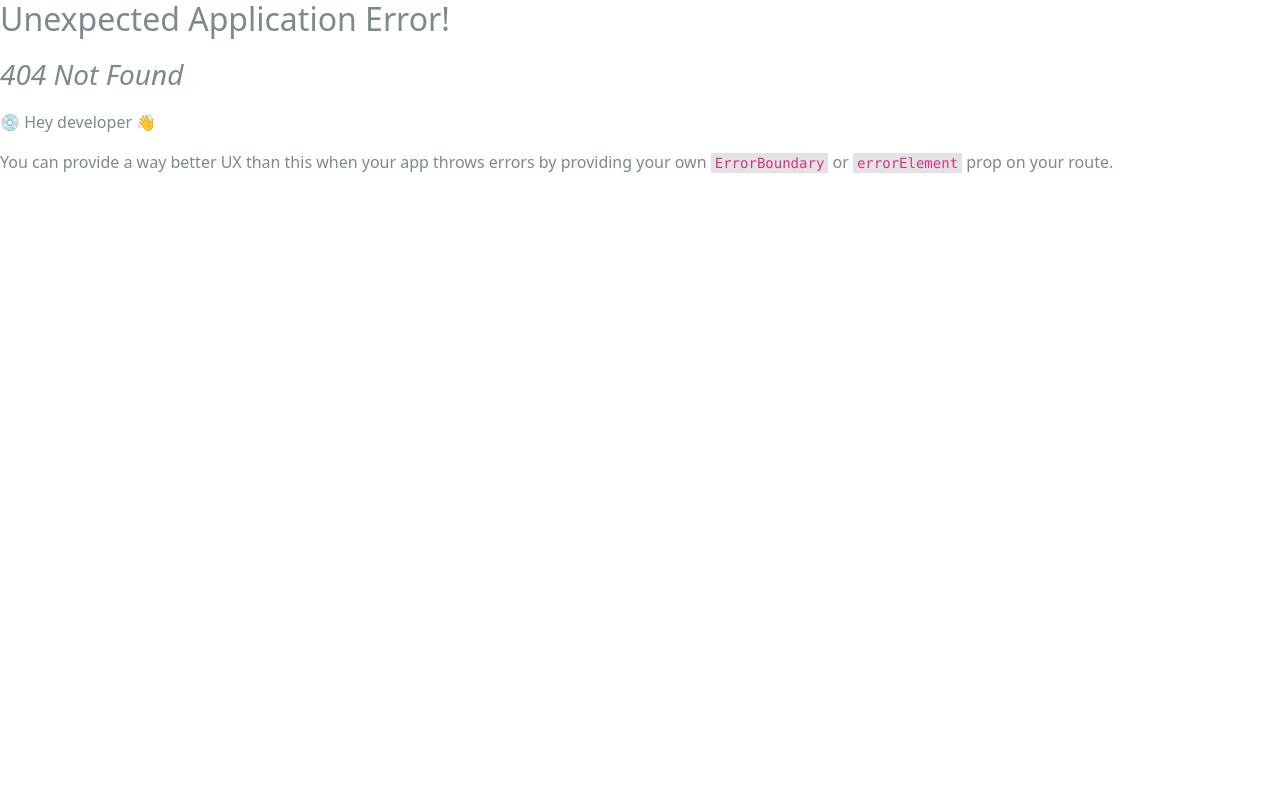
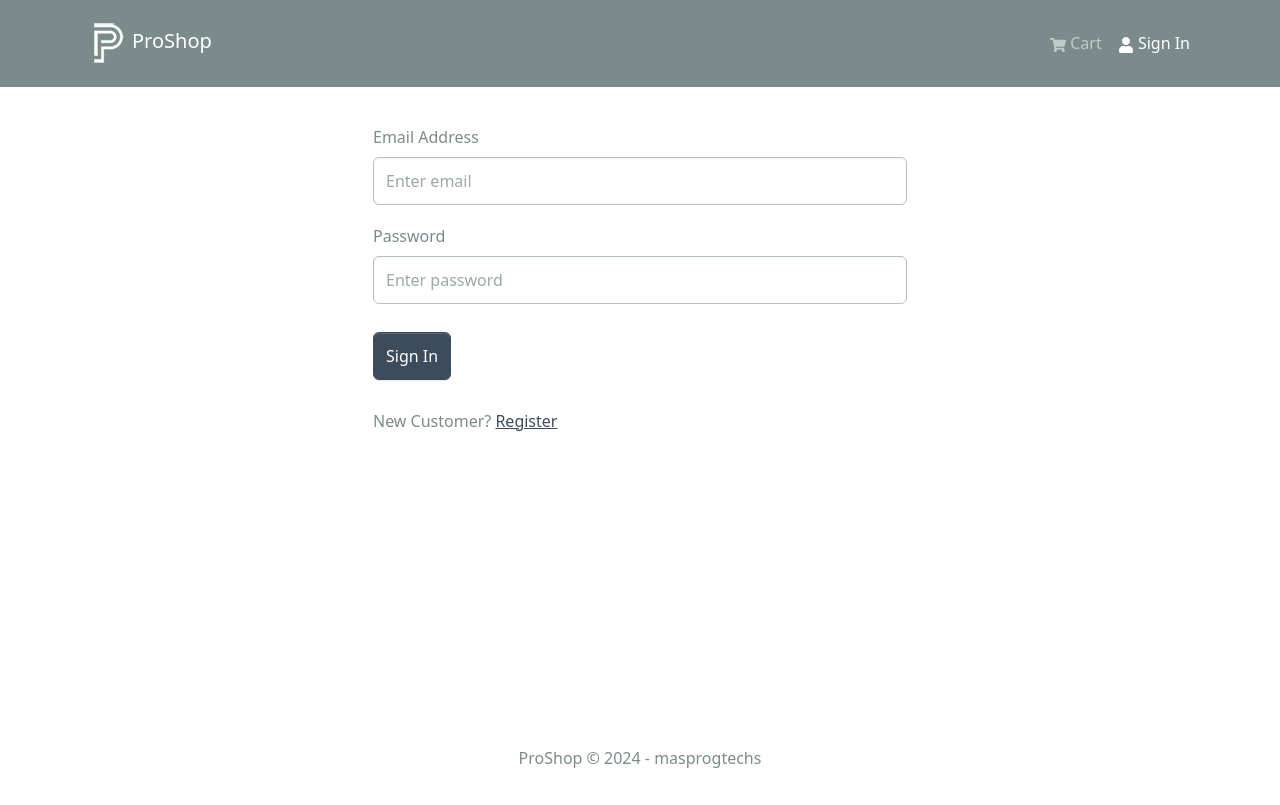
Before and after one commit to masprog2022/proshop, a React (Create React App) app in the folder frontend/: page /login in a window 1280 px wide. Before the commit this address had no page. Built offline with nearby package versions, Linux system fonts and the light colour scheme.

Commit message:
feat: create Login Page

```diff
--- /dev/null
+++ b/frontend/src/components/FormContainer.jsx
@@ -0,0 +1,15 @@
+import { Container, Row, Col } from 'react-bootstrap';
+
+const FormContainer = ({ children }) => {
+  return (
+    <Container>
+      <Row className='justify-content-md-center'>
+        <Col xs={12} md={6}>
+          {children}
+        </Col>
+      </Row>
+    </Container>
+  );
+};
+
+export default FormContainer;
--- a/frontend/src/index.js
+++ b/frontend/src/index.js
@@ -13,6 +13,7 @@
 import "./assets/styles/index.css";
 import CartPage from "./pages/CartPage";
 import HomePage from "./pages/HomePage";
+import LoginPage from "./pages/LoginPage";
 import ProductPage from "./pages/ProductPage";
 import reportWebVitals from "./reportWebVitals";
 import store from "./store";
@@ -23,6 +24,7 @@
       <Route index={true} path="/" element={<HomePage />} />
       <Route path="/product/:id" element={<ProductPage />} />
       <Route path="/cart" element={<CartPage />} />
+      <Route path="/login" element={<LoginPage />} />
     </Route>
   )
 );
--- /dev/null
+++ b/frontend/src/pages/LoginPage.jsx
@@ -0,0 +1,49 @@
+import { useState } from "react";
+import { Button, Col, Form, Row } from "react-bootstrap";
+import { Link } from "react-router-dom";
+import FormContainer from "../components/FormContainer";
+
+const LoginPage = () => {
+  const [email, setEmail] = useState("");
+  const [password, setPassword] = useState("");
+
+  const submitHandler = (e) => {
+    e.preventDefault();
+    console.log("submit");
+  };
+
+  return (
+    <FormContainer>
+      <Form onSubmit={submitHandler}>
+        <Form.Group controlId="email" className="my-3">
+          <Form.Label>Email Address</Form.Label>
+          <Form.Control
+            type="email"
+            placeholder="Enter email"
+            value={email}
+            onChange={(e) => setEmail(e.target.value)}
+          ></Form.Control>
+        </Form.Group>
+        <Form.Group controlId="password" className="my-3">
+          <Form.Label>Password</Form.Label>
+          <Form.Control
+            type="password"
+            placeholder="Enter password"
+            value={password}
+            onChange={(e) => setPassword(e.target.value)}
+          ></Form.Control>
+        </Form.Group>
+        <Button type="submit" variant="primary" className="my-2">
+          Sign In
+        </Button>
+      </Form>
+      <Row className="py-3">
+        <Col>
+          New Customer? <Link to="register">Register</Link>
+        </Col>
+      </Row>
+    </FormContainer>
+  );
+};
+
+export default LoginPage;
```
